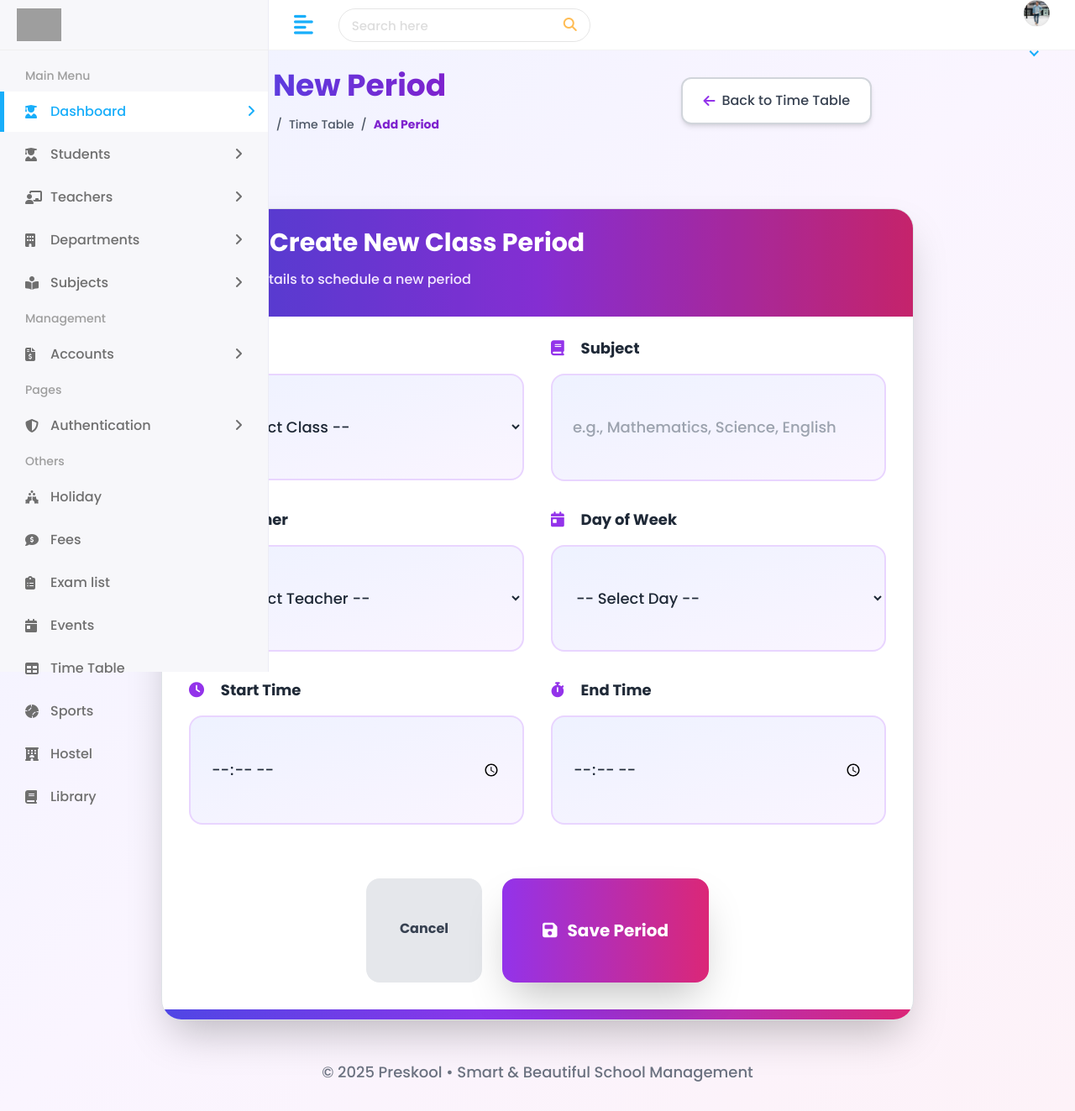
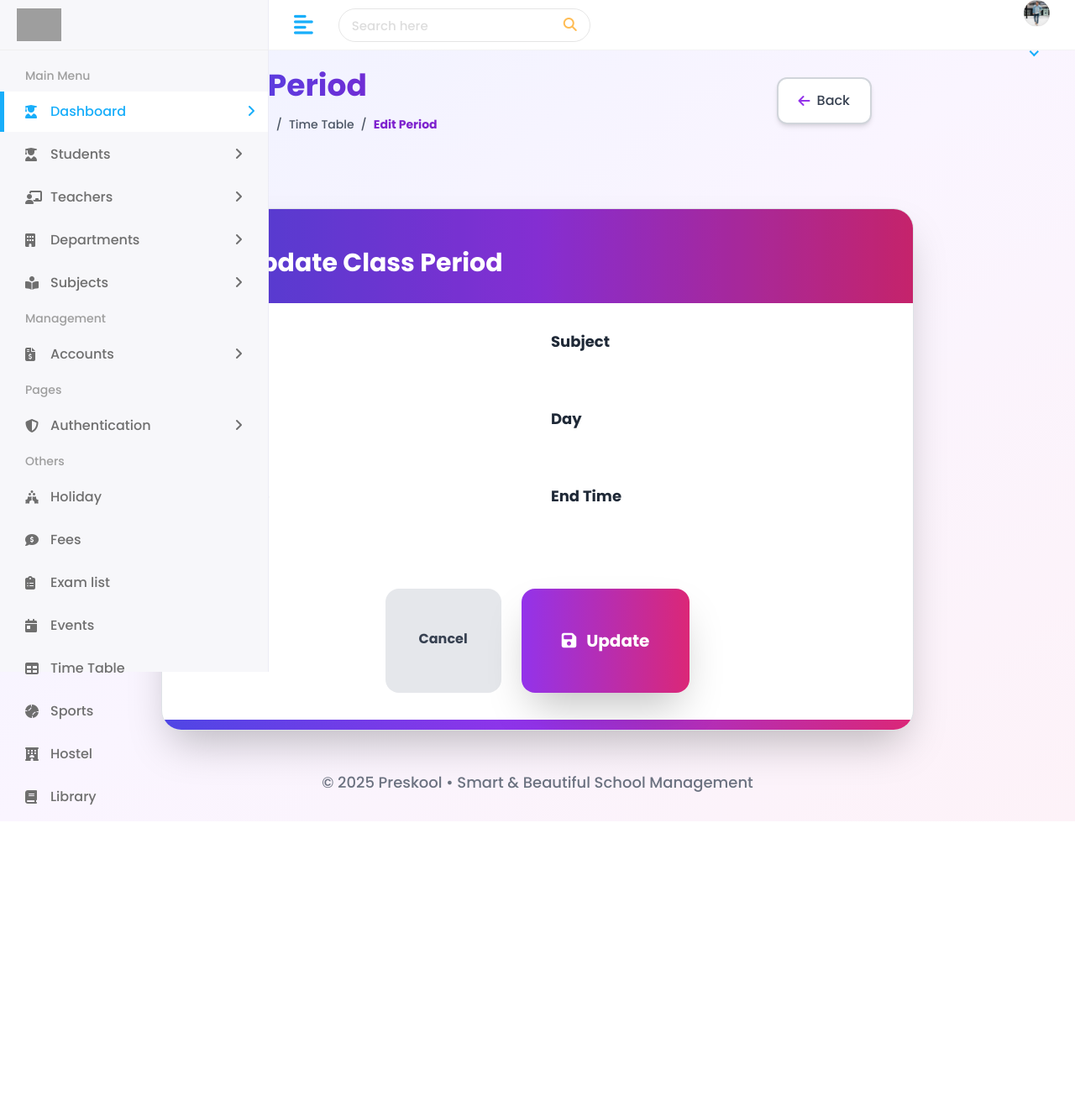
Before and after one commit to Shivam-123-yadav/student_management_system, a Django app: page /student/time-table/add/ in a window 1280 px wide. Shown: the whole page at 84% size. After the commit the page ends 978 px from the top, so only its background shows below. Run offline with Django 5.2, Linux system fonts and the light colour scheme; a user stored in the database is signed in; data comes from the database, SQL or seed files in the repository; some libraries are stand-ins or nearby versions; grey boxes are pictures that could not be loaded.

Commit message:
Update add_timetable.html

```diff
--- a/templates/add_timetable.html
+++ b/templates/add_timetable.html
@@ -9,14 +9,14 @@
         <div class="flex flex-col sm:flex-row sm:items-center sm:justify-between mb-10" style="padding: 50px">
             <div>
                 <h1 class="text-4xl font-extrabold text-transparent bg-clip-text bg-gradient-to-r from-indigo-600 to-purple-700">
-                    Add New Period
+                    Edit Period
                 </h1>
                 <nav class="flex mt-3 text-sm text-gray-600">
                     <a href="{% url 'index' %}" class="hover:text-indigo-600">Dashboard</a>
                     <span class="mx-2">/</span>
                     <a href="{% url 'time_table' %}" class="hover:text-indigo-600">Time Table</a>
                     <span class="mx-2">/</span>
-                    <span class="text-purple-700 font-bold">Add Period</span>
+                    <span class="text-purple-700 font-bold">Edit Period</span>
                 </nav>
             </div>
 
@@ -24,150 +24,95 @@
                 <a href="{% url 'time_table' %}"
                    class="px-6 py-3.5 bg-white border-2 border-gray-300 rounded-xl shadow-md hover:shadow-lg font-medium text-gray-700 transition flex items-center space-x-2">
                     <i class="fas fa-arrow-left text-purple-600"></i>
-                    <span>Back to Time Table</span>
+                    <span>Back</span>
                 </a>
             </div>
         </div>
 
-        <!-- Main Form Card -->
+        <!-- Main Edit Card -->
         <div class="bg-white rounded-3xl shadow-2xl overflow-hidden border border-purple-100">
 
-            <!-- Top Gradient -->
-            <div class="h-32 bg-gradient-to-r from-indigo-600 via-purple-600 to-pink-600 relative">
+            <!-- Gradient Header -->
+            <div class="h-28 bg-gradient-to-r from-indigo-600 via-purple-600 to-pink-600 relative">
                 <div class="absolute inset-0 bg-black opacity-10"></div>
-                <div class="absolute bottom-0 left-0 right-0 p-8">
+                <div class="absolute bottom-0 left-0 right-0 p-6">
                     <h2 class="text-3xl font-extrabold text-white flex items-center">
-                        <i class="fas fa-clock text-5xl mr-5 opacity-90"></i>
-                        Create New Class Period
+                        <i class="fas fa-edit text-5xl mr-4 opacity-90"></i>
+                        Update Class Period
                     </h2>
-                    <p class="text-purple-100 mt-2">Fill in the details to schedule a new period</p>
                 </div>
             </div>
 
-            <!-- Form Body -->
-            <div class="p-8 -mt-10">
+            <!-- Form -->
+            <div class="p-8 -mt-8">
                 <form method="POST" class="space-y-8">
                     {% csrf_token %}
 
-                    <!-- Class & Subject Row -->
+                    <!-- Class & Subject -->
                     <div class="grid grid-cols-1 md:grid-cols-2 gap-8">
-                        <div class="relative">
-                            <label class="block text-lg font-bold text-gray-800 mb-3 flex items-center">
-                                <i class="fas fa-school text-purple-600 mr-3"></i>
-                                Class
-                            </label>
-                            <select name="class_name" required class="w-full px-6 py-5 bg-gradient-to-br from-indigo-50 to-purple-50 border-2 border-purple-200 rounded-2xl focus:border-purple-600 focus:ring-4 focus:ring-purple-100 transition text-gray-800 font-medium text-lg">
-                                <option value="">-- Select Class --</option>
-                                <option value="Nursery">Nursery</option>
-                                <option value="LKG">LKG</option>
-                                <option value="UKG">UKG</option>
-                                <option value="1">Class 1</option>
-                                <option value="2">Class 2</option>
-                                <option value="3">Class 3</option>
-                                <option value="4">Class 4</option>
-                                <option value="5">Class 5</option>
-                                <option value="6">Class 6</option>
-                                <option value="7">Class 7</option>
-                                <option value="8">Class 8</option>
-                                <option value="9">Class 9</option>
-                                <option value="10">Class 10</option>
-                                <option value="11">Class 11</option>
-                                <option value="12">Class 12</option>
-                            </select>
+                        <div>
+                            <label class="block text-lg font-bold mb-2 text-gray-800">Class</label>
+                            {{ form.class_name }}
                         </div>
 
                         <div>
-                            <label class="block text-lg font-bold text-gray-800 mb-3 flex items-center">
-                                <i class="fas fa-book text-purple-600 mr-3"></i>
-                                Subject
-                            </label>
-                            <input type="text" name="subject" required
-                                   placeholder="e.g., Mathematics, Science, English"
-                                   class="w-full px-6 py-5 bg-gradient-to-br from-indigo-50 to-purple-50 border-2 border-purple-200 rounded-2xl focus:border-purple-600 focus:ring-4 focus:ring-purple-100 transition text-gray-800 font-medium text-lg placeholder-gray-400">
+                            <label class="block text-lg font-bold mb-2 text-gray-800">Subject</label>
+                            {{ form.subject }}
                         </div>
                     </div>
 
-                    <!-- Teacher & Day Row -->
+                    <!-- Teacher & Day -->
                     <div class="grid grid-cols-1 md:grid-cols-2 gap-8">
                         <div>
-                            <label class="block text-lg font-bold text-gray-800 mb-3 flex items-center">
-                                <i class="fas fa-chalkboard-teacher text-purple-600 mr-3"></i>
-                                Teacher
-                            </label>
-                            <select name="teacher" required class="w-full px-6 py-5 bg-gradient-to-br from-indigo-50 to-purple-50 border-2 border-purple-200 rounded-2xl focus:border-purple-600 focus:ring-4 focus:ring-purple-100 transition text-gray-800 font-medium text-lg">
-                                <option value="">-- Select Teacher --</option>
-                                {% for teacher in teachers %}
-                                <option value="{{ teacher.id }}">{{ teacher.first_name }} {{ teacher.last_name }} ({{ teacher.subject|default:"General" }})</option>
-                                {% endfor %}
-                            </select>
+                            <label class="block text-lg font-bold mb-2 text-gray-800">Teacher</label>
+                            {{ form.teacher }}
                         </div>
 
                         <div>
-                            <label class="block text-lg font-bold text-gray-800 mb-3 flex items-center">
-                                <i class="fas fa-calendar-day text-purple-600 mr-3"></i>
-                                Day of Week
-                            </label>
-                            <select name="day" required class="w-full px-6 py-5 bg-gradient-to-br from-indigo-50 to-purple-50 border-2 border-purple-200 rounded-2xl focus:border-purple-600 focus:ring-4 focus:ring-purple-100 transition text-gray-800 font-medium text-lg">
-                                <option value="">-- Select Day --</option>
-                                <option value="0">Monday</option>
-                                <option value="1">Tuesday</option>
-                                <option value="2">Wednesday</option>
-                                <option value="3">Thursday</option>
-                                <option value="4">Friday</option>
-                                <option value="5">Saturday</option>
-                                <option value="6">Sunday</option>
-                            </select>
+                            <label class="block text-lg font-bold mb-2 text-gray-800">Day</label>
+                            {{ form.day }}
                         </div>
                     </div>
 
-                    <!-- Time Row -->
+                    <!-- Time -->
                     <div class="grid grid-cols-1 md:grid-cols-2 gap-8">
                         <div>
-                            <label class="block text-lg font-bold text-gray-800 mb-3 flex items-center">
-                                <i class="fas fa-clock text-purple-600 mr-3"></i>
-                                Start Time
-                            </label>
-                            <input type="time" name="start_time" required
-                                   class="w-full px-6 py-5 bg-gradient-to-br from-indigo-50 to-purple-50 border-2 border-purple-200 rounded-2xl focus:border-purple-600 focus:ring-4 focus:ring-purple-100 transition text-gray-800 font-medium text-lg">
+                            <label class="block text-lg font-bold mb-2 text-gray-800">Start Time</label>
+                            {{ form.start_time }}
                         </div>
 
                         <div>
-                            <label class="block text-lg font-bold text-gray-800 mb-3 flex items-center">
-                                <i class="fas fa-stopwatch text-purple-600 mr-3"></i>
-                                End Time
-                            </label>
-                            <input type="time" name="end_time" required
-                                   class="w-full px-6 py-5 bg-gradient-to-br from-indigo-50 to-purple-50 border-2 border-purple-200 rounded-2xl focus:border-purple-600 focus:ring-4 focus:ring-purple-100 transition text-gray-800 font-medium text-lg">
+                            <label class="block text-lg font-bold mb-2 text-gray-800">End Time</label>
+                            {{ form.end_time }}
                         </div>
                     </div>
 
-                    <!-- Submit Buttons -->
+                    <!-- Buttons -->
                     <div class="flex justify-center space-x-6 pt-8">
                         <a href="{% url 'time_table' %}"
                            class="px-10 py-5 bg-gray-200 text-gray-700 font-bold rounded-2xl hover:bg-gray-300 transition transform hover:scale-105">
                             Cancel
                         </a>
+
                         <button type="submit"
                                 class="px-12 py-5 bg-gradient-to-r from-purple-600 to-pink-600 hover:from-purple-700 hover:to-pink-700 text-white font-bold rounded-2xl shadow-2xl transform hover:scale-110 transition duration-300 flex items-center space-x-3">
                             <i class="fas fa-save text-xl"></i>
-                            <span class="text-xl">Save Period</span>
+                            <span class="text-xl">Update</span>
                         </button>
                     </div>
+
                 </form>
             </div>
 
-            <!-- Bottom Gradient Bar -->
             <div class="h-3 bg-gradient-to-r from-indigo-600 via-purple-600 to-pink-600"></div>
         </div>
 
-        <!-- Footer Note -->
         <div class="text-center mt-12 text-gray-500">
             <p class="text-lg font-medium">© 2025 Preskool • Smart & Beautiful School Management</p>
         </div>
     </div>
 </div>
 
-<!-- Icons & Tailwind -->
 <script src="https://kit.fontawesome.com/a076d05399.js" crossorigin="anonymous"></script>
 <script src="https://cdn.tailwindcss.com"></script>
 
```
